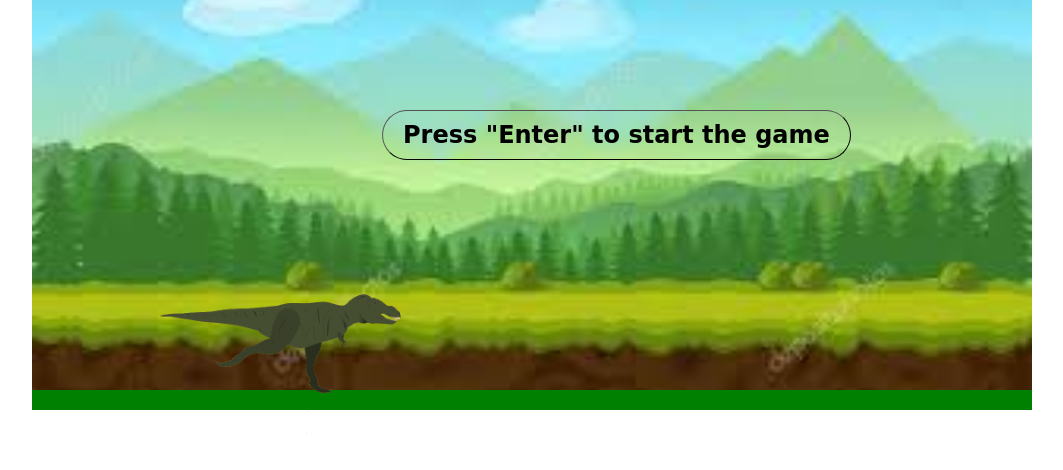
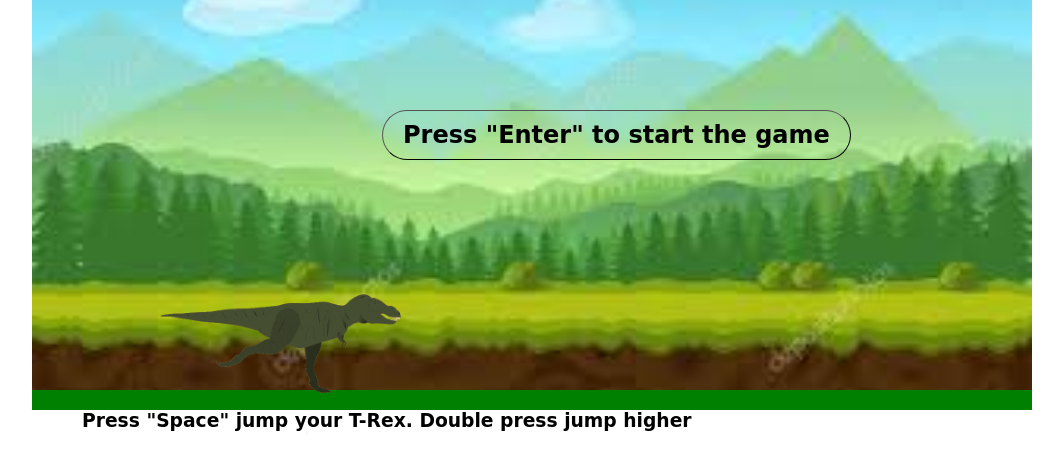
Before and after one commit to elvinmurshudlu/t-rex-game-clone, a plain HTML site: page index.html in a window 1280 px wide. Shown: the part 90-560 px from the top of the page, without its empty margins (108-1171 px from the left). Drawn offline with Linux system fonts and the light colour scheme; a web font is replaced by a local one.

Commit message:
Description

```diff
--- a/index.html
+++ b/index.html
@@ -20,6 +20,9 @@
         </div>
 
     </div>
+    <div class="info">
+        <h3>Press "Space" jump your T-Rex. Double press jump higher</h3>
+    </div>
 
 
 
--- a/main.scss
+++ b/main.scss
@@ -100,3 +100,8 @@
 
 
 }
+
+.info   {
+    max-width: 900px;
+    margin: 0 auto;
+}
```
Also changed, not shown: main.css, 1 other file.
